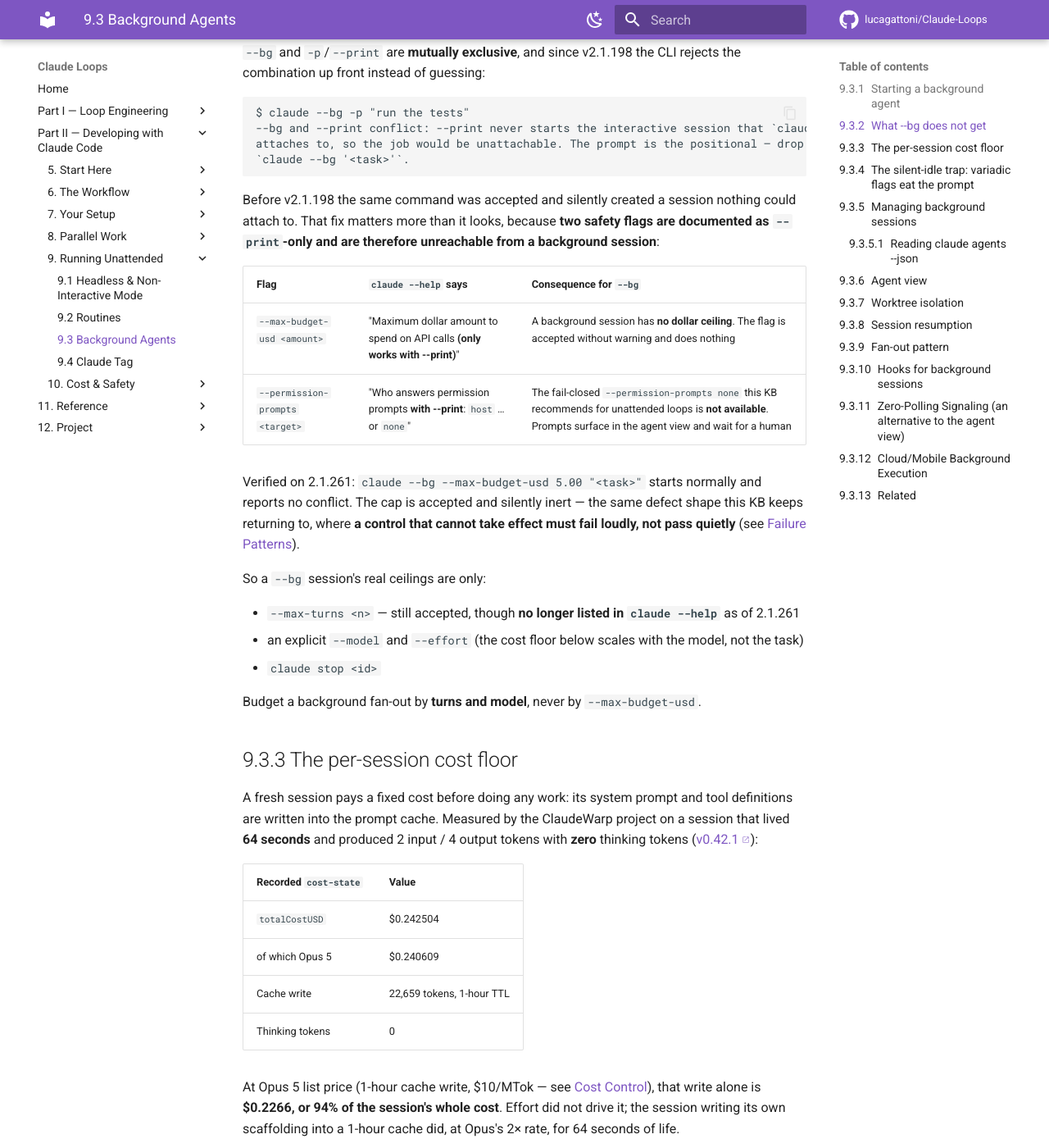
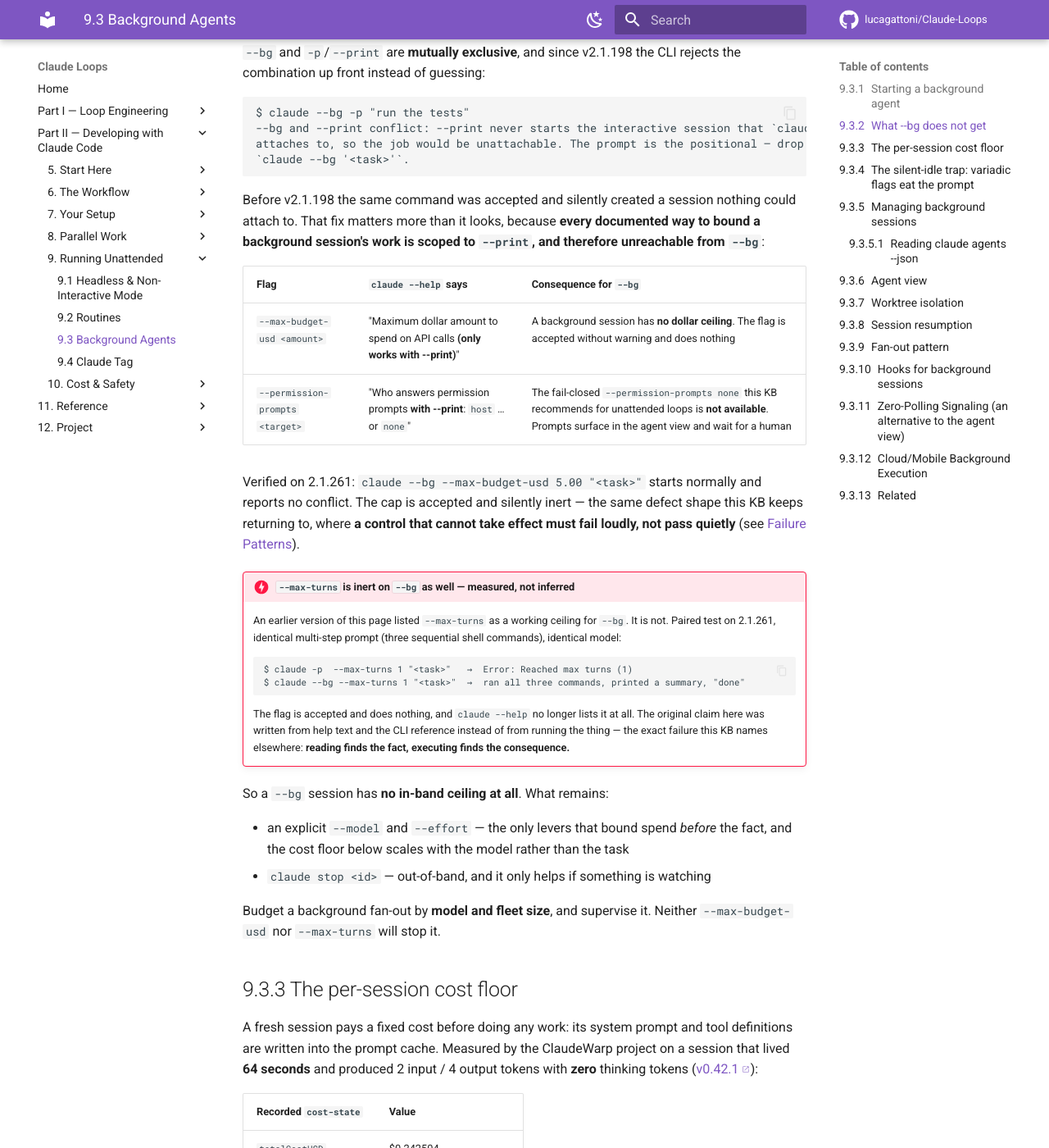
Before and after one commit to lucagattoni/Claude-Loops, an MkDocs documentation site: the page built from docs/29-background-agents.md, in a window 1280 px wide and 1400 px high, scrolled down 784 px. Shown: the whole window at 82% size. Built offline with MkDocs 1.6.1 and Material for MkDocs 9.7.7, drawn with Linux system fonts in a browser that asks for light colours; comment, search, counter and statistics services are not loaded.

Commit message:
fix(kb): --max-turns is inert on --bg too — correcting v3.1.1's own claim
v3.1.1 shipped, eight hours ago, a list of a background session's "real
ceilings" with `--max-turns` at the top of it. That is wrong, and it was wrong
inside the very section warning that a control which cannot take effect must
fail loudly rather than pass quietly.

Surfaced by the C1 adjudication as a log-only uncertainty. Tested rather than
logged, because it concerns a claim this KB had just published. Paired test on
2.1.261, identical multi-step prompt and model:

    claude -p  --max-turns 1 "<task>"   ->  Error: Reached max turns (1)
    claude --bg --max-turns 1 "<task>"  ->  ran all three commands, summarised,
                                            "done", no turn-limit error

So `--max-turns` is accepted and does nothing on `--bg`, exactly like
`--max-budget-usd`. The consequence is stronger than either flag alone: a
background session has **no in-band ceiling at all** — not dollars, not turns.
Only `--model`/`--effort` bound it before the fact, and `claude stop` after,
which helps only if something is watching.

Root cause of the original error: the claim was written from `claude --help`
and the CLI reference instead of from running it. This KB states the rule it
broke — reading finds the fact, executing finds the consequence.

Gate: `mkdocs build --strict` exits 0.

Co-Authored-By: Claude Opus 5 <noreply@anthropic.com>
Claude-Session: https://claude.ai/code/session_01PrdcxuL6rDMdrYyRojqaZL

````diff
--- a/docs/29-background-agents.md
+++ b/docs/29-background-agents.md
@@ -42,8 +42,8 @@ attaches to, so the job would be unattachable. The prompt is the positional —
 ```
 
 Before v2.1.198 the same command was accepted and silently created a session nothing could attach
-to. That fix matters more than it looks, because **two safety flags are documented as `--print`-only
-and are therefore unreachable from a background session**:
+to. That fix matters more than it looks, because **every documented way to bound a background
+session's work is scoped to `--print`, and therefore unreachable from `--bg`**:
 
 | Flag | `claude --help` says | Consequence for `--bg` |
 |---|---|---|
@@ -55,13 +55,29 @@ conflict. The cap is accepted and silently inert — the same defect shape this
 where **a control that cannot take effect must fail loudly, not pass quietly**
 (see [Failure Patterns](17-failure-patterns.md)).
 
-So a `--bg` session's real ceilings are only:
+!!! danger "`--max-turns` is inert on `--bg` as well — measured, not inferred"
+    An earlier version of this page listed `--max-turns` as a working ceiling for `--bg`. It is
+    not. Paired test on 2.1.261, identical multi-step prompt (three sequential shell commands),
+    identical model:
 
-- `--max-turns <n>` — still accepted, though **no longer listed in `claude --help`** as of 2.1.261
-- an explicit `--model` and `--effort` (the cost floor below scales with the model, not the task)
-- `claude stop <id>`
+    ```text
+    $ claude -p  --max-turns 1 "<task>"   →  Error: Reached max turns (1)
+    $ claude --bg --max-turns 1 "<task>"  →  ran all three commands, printed a summary, "done"
+    ```
 
-Budget a background fan-out by **turns and model**, never by `--max-budget-usd`.
+    The flag is accepted and does nothing, and `claude --help` no longer lists it at all. The
+    original claim here was written from help text and the CLI reference instead of from running
+    the thing — the exact failure this KB names elsewhere: **reading finds the fact, executing
+    finds the consequence.**
+
+So a `--bg` session has **no in-band ceiling at all**. What remains:
+
+- an explicit `--model` and `--effort` — the only levers that bound spend *before* the fact, and
+  the cost floor below scales with the model rather than the task
+- `claude stop <id>` — out-of-band, and it only helps if something is watching
+
+Budget a background fan-out by **model and fleet size**, and supervise it. Neither
+`--max-budget-usd` nor `--max-turns` will stop it.
 
 ## The per-session cost floor
 
````
Also changed, not shown: docs/18-quick-reference.md (+2 -2 lines).
